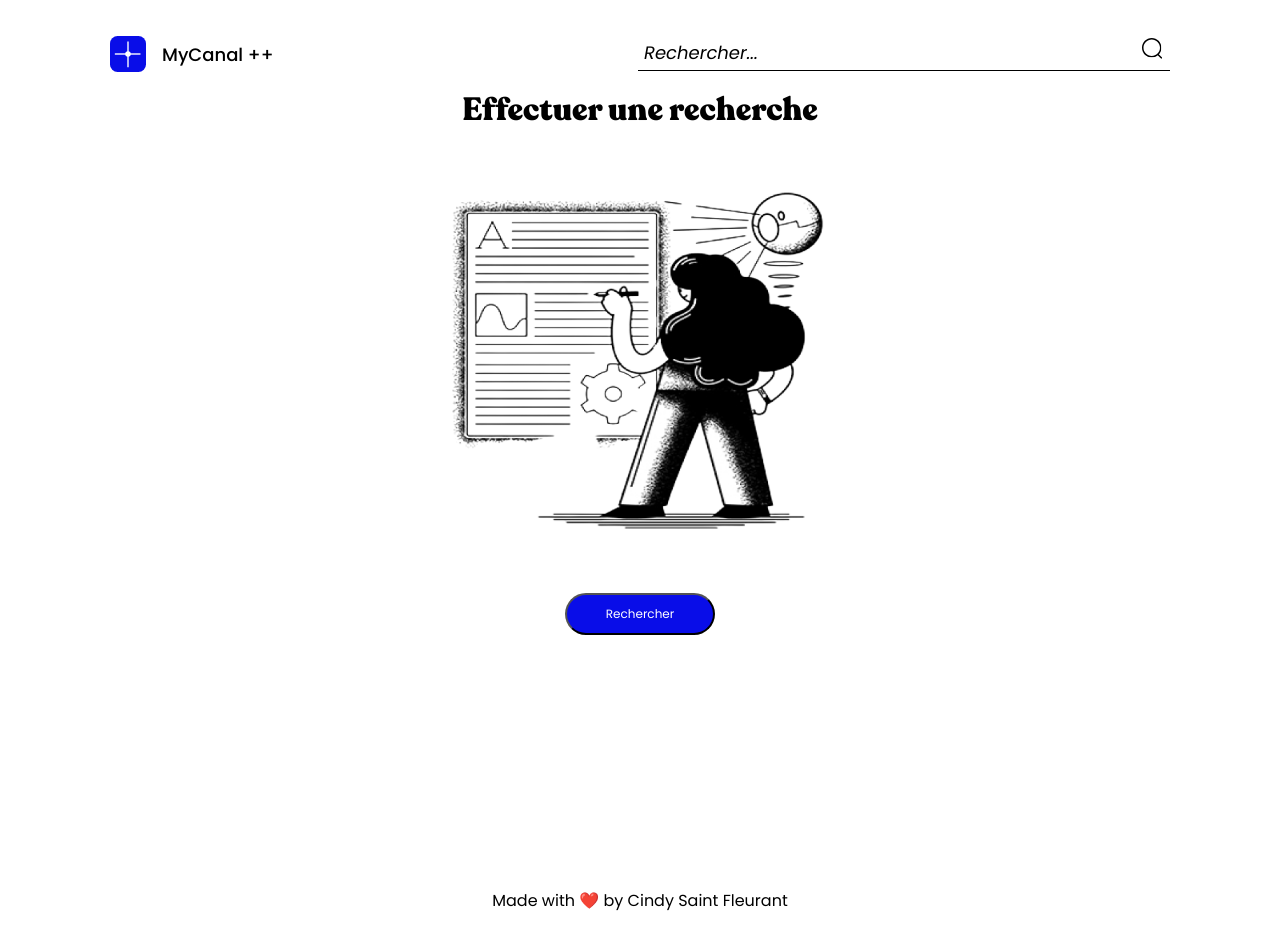
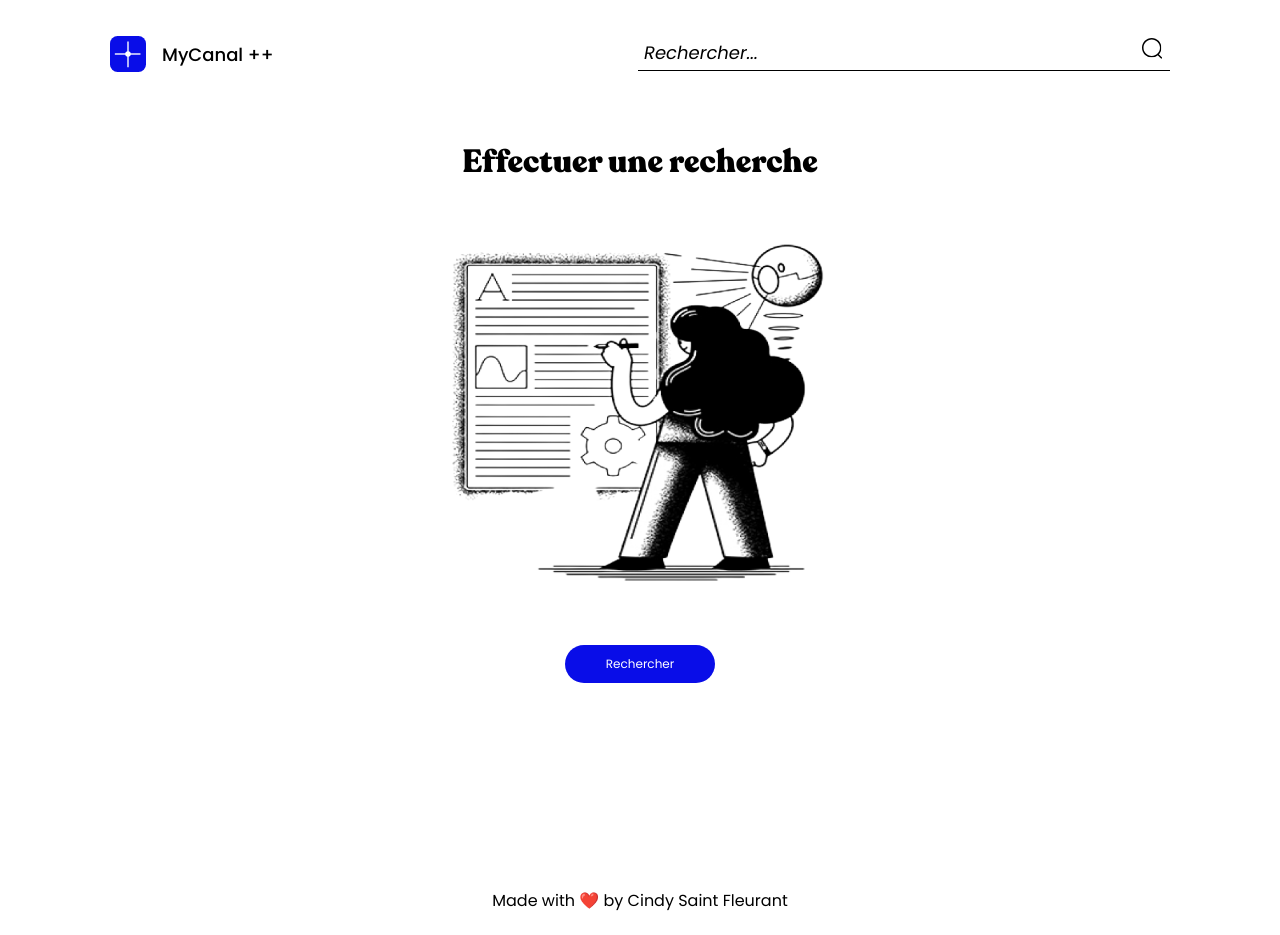
Before and after one commit to cindy-sf/mcannal, a Next.js app: page /search in a window 1280 px wide. Built offline with nearby package versions, Linux system fonts and the light colour scheme; no server answers.

Commit message:
fix: some correction on movie details page

```diff
--- a/src/components/Button/index.tsx
+++ b/src/components/Button/index.tsx
@@ -8,14 +8,12 @@ export type Color = 'purple' | 'black'
 interface Props {
   title: string
   onClick?: () => void
-  disabled?: boolean
 }
 
-const Button:VFC<Props> = ({ disabled = false, title, onClick }) => (
+const Button:VFC<Props> = ({ title, onClick }) => (
   <StyledButton
     onClick={onClick}
     role="button"
-    disabled={disabled}
   >
     <p>{title}</p>
   </StyledButton>
--- a/src/components/DiscoverSection/index.styles.ts
+++ b/src/components/DiscoverSection/index.styles.ts
@@ -22,5 +22,5 @@ export const TrendingCardContainer = styled.div`
 `
 
 export const Section = styled.section`
-  margin-top: ${({ theme }) => theme.space.xLarge};
+  margin-bottom: ${({ theme }) => theme.space.xLarge};
 `
--- a/src/components/DiscoverSection/index.tsx
+++ b/src/components/DiscoverSection/index.tsx
@@ -1,4 +1,4 @@
-import React, { VFC } from 'react'
+import React, { ReactElement, VFC } from 'react'
 
 import TrendingCard from '@components/TrendingCard'
 
@@ -10,8 +10,7 @@ import {
 } from './index.styles'
 import Text from '@components/Text'
 
-const DiscoverSection:VFC<TrendingData> = ({ popular, topRated, upcoming }) => {
-  return (
+const DiscoverSection:VFC<TrendingData> = ({ popular, topRated, upcoming }): ReactElement => (
   <>
     <Section>
       <Text as="h2" size="large">
@@ -54,6 +53,5 @@ const DiscoverSection:VFC<TrendingData> = ({ popular, topRated, upcoming }) => {
     </Section>
   </>
 )
-}
 
 export default DiscoverSection
--- a/src/components/InfoScreen/index.styles.ts
+++ b/src/components/InfoScreen/index.styles.ts
@@ -4,17 +4,11 @@ export const ImageWrapper = styled.div`
   margin-bottom: ${({ theme }) => theme.space.xLarge};
 `
 
-export const Screen = styled.section`
+export const ScreenContainer = styled.section`
   display: flex;
   flex-direction: column;
   align-items: center;
   margin: auto;
+  margin-top: ${({ theme }) => theme.space.xLarge};
   height: 100%;
 `
-
-export const Title = styled.h2`
-  font-size: ${({ theme }) => theme.fontSizes.xLarge};
-  text-align: center;
-  margin-top: ${({ theme }) => theme.space.xLarge};
-  margin-bottom: ${({ theme }) => theme.space.xLarge};
-`
--- a/src/components/InfoScreen/index.tsx
+++ b/src/components/InfoScreen/index.tsx
@@ -4,7 +4,7 @@ import Image, { StaticImageData } from 'next/image'
 import Button from '@components/Button'
 import Text from '@components/Text'
 
-import { ImageWrapper, Screen, Title } from './index.styles'
+import { ImageWrapper, ScreenContainer } from './index.styles'
 
 interface Props {
   title: string
@@ -17,7 +17,7 @@ interface Props {
 }
 
 const InfoScreen:VFC<Props> = ({ cta, illustration, title, titleMaxWidth }): ReactElement => (
-  <Screen>
+  <ScreenContainer>
     <Text
       as="h2"
       textAlign="center"
@@ -40,7 +40,7 @@ const InfoScreen:VFC<Props> = ({ cta, illustration, title, titleMaxWidth }): Rea
       title={cta.title}
       onClick={cta.onClick}
     />
-  </Screen>
+  </ScreenContainer>
 )
 
 export default InfoScreen
--- a/src/pages/index.styles.ts
+++ b/src/pages/index.styles.ts
@@ -3,4 +3,5 @@ import styled from 'styled-components'
 export const Badges = styled.div`
   display: flex;
   margin-top: ${({ theme }) => theme.space.xLarge};
+  margin-bottom: ${({ theme }) => theme.space.xSmall};
 `
--- a/src/pages/movie/details/[id]/index.tsx
+++ b/src/pages/movie/details/[id]/index.tsx
@@ -165,10 +165,9 @@ const Details = () => {
         Casting
       </Text>
       <CastingContainer>
-        {credits?.crew.filter(person => person.known_for_department === 'Acting').map(person => (
-          <ImageWrapper>
+        {credits?.cast.map(person => (
+          <ImageWrapper key={person.id}>
             <Image
-              key={person.id}
               title={person.name}
               src={`${MOVIE_DB_BASE_POSTER_PATH}/${person.profile_path}`}
               width={65}
--- a/src/styles/global.ts
+++ b/src/styles/global.ts
@@ -78,6 +78,10 @@ export const GlobalStyle = createGlobalStyle`
     cursor: pointer;
   }
 
+  button {
+    border: none;
+  }
+
   li {
     list-style: none;
   }
```
Lines whose indentation alone changed are shown as unchanged.
